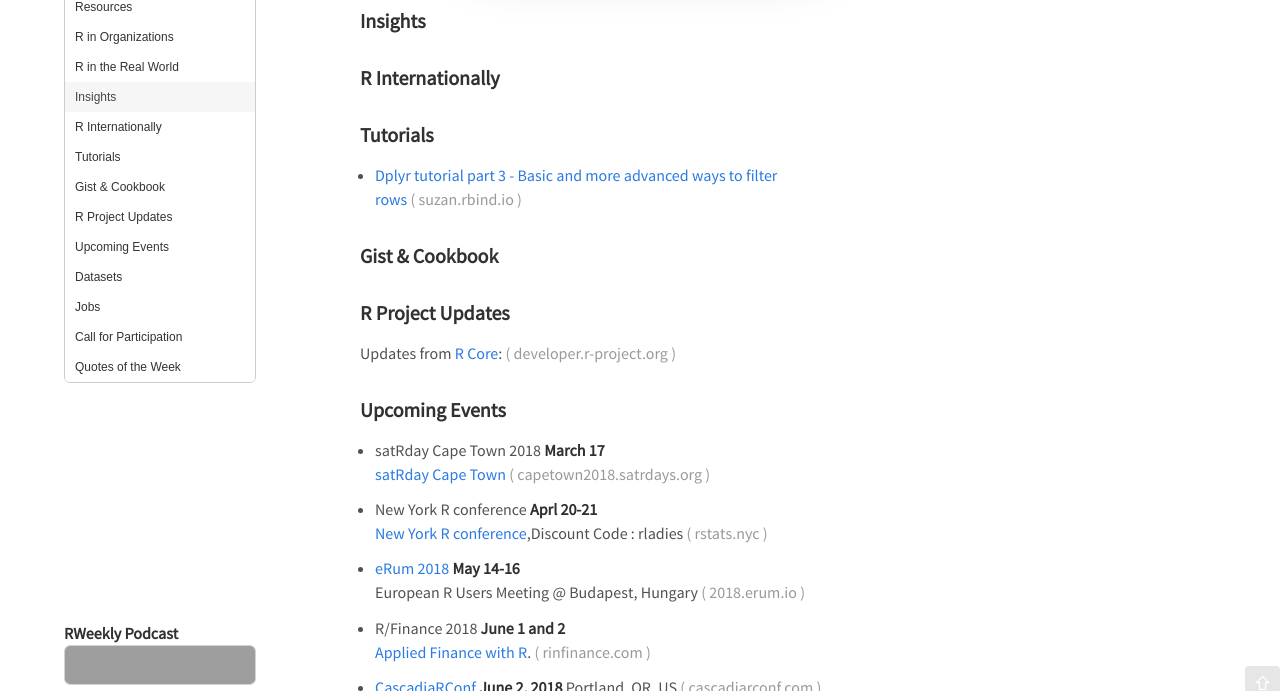
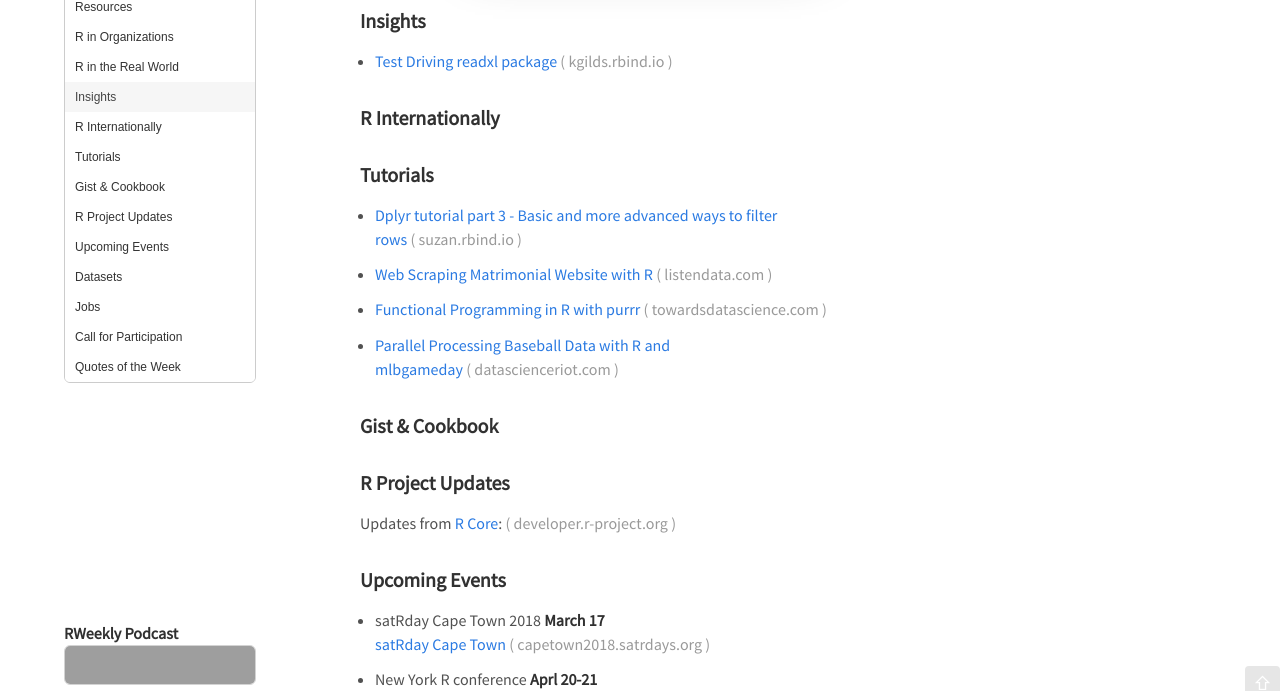
Before and after one commit to rweekly/rweekly.org, a Jekyll site: the page built from draft.md, in a window 1280 px wide and 900 px high, scrolled down 961 px, cut to the strip 209-900 px from the top of the window. Built offline with Jekyll 4.4.1, drawn with Linux system fonts in a browser that asks for light colours; emoji names are drawn with the system emoji font; comment, search, counter and statistics services are not loaded; grey boxes are pictures that could not be loaded.

Commit message:
Update draft.md

```diff
--- a/draft.md
+++ b/draft.md
@@ -54,7 +54,7 @@ Release Date: 2018-3-5
 
 ### Insights
 
-
++ [Test Driving readxl package](http://kgilds.rbind.io/2018/02/26/test-driving-readxl-package/)
 
 
 
@@ -68,7 +68,11 @@ Release Date: 2018-3-5
 + [Dplyr tutorial part 3 - Basic and more advanced ways to filter rows](https://suzan.rbind.io/2018/02/dplyr-tutorial-3/)
 
 
++ [Web Scraping Matrimonial Website with R](https://www.listendata.com/2018/02/web-scraping-website-with-r.html)
 
++ [Functional Programming in R with purrr](https://towardsdatascience.com/functional-programming-in-r-with-purrr-469e597d0229)
+
++ [Parallel Processing Baseball Data with R and mlbgameday](http://www.datascienceriot.com//r/mlbgameday-basics/)
 
 
 <!--<div class="post-more-begin"></div><div class="post-more-end"></div>-->
```
